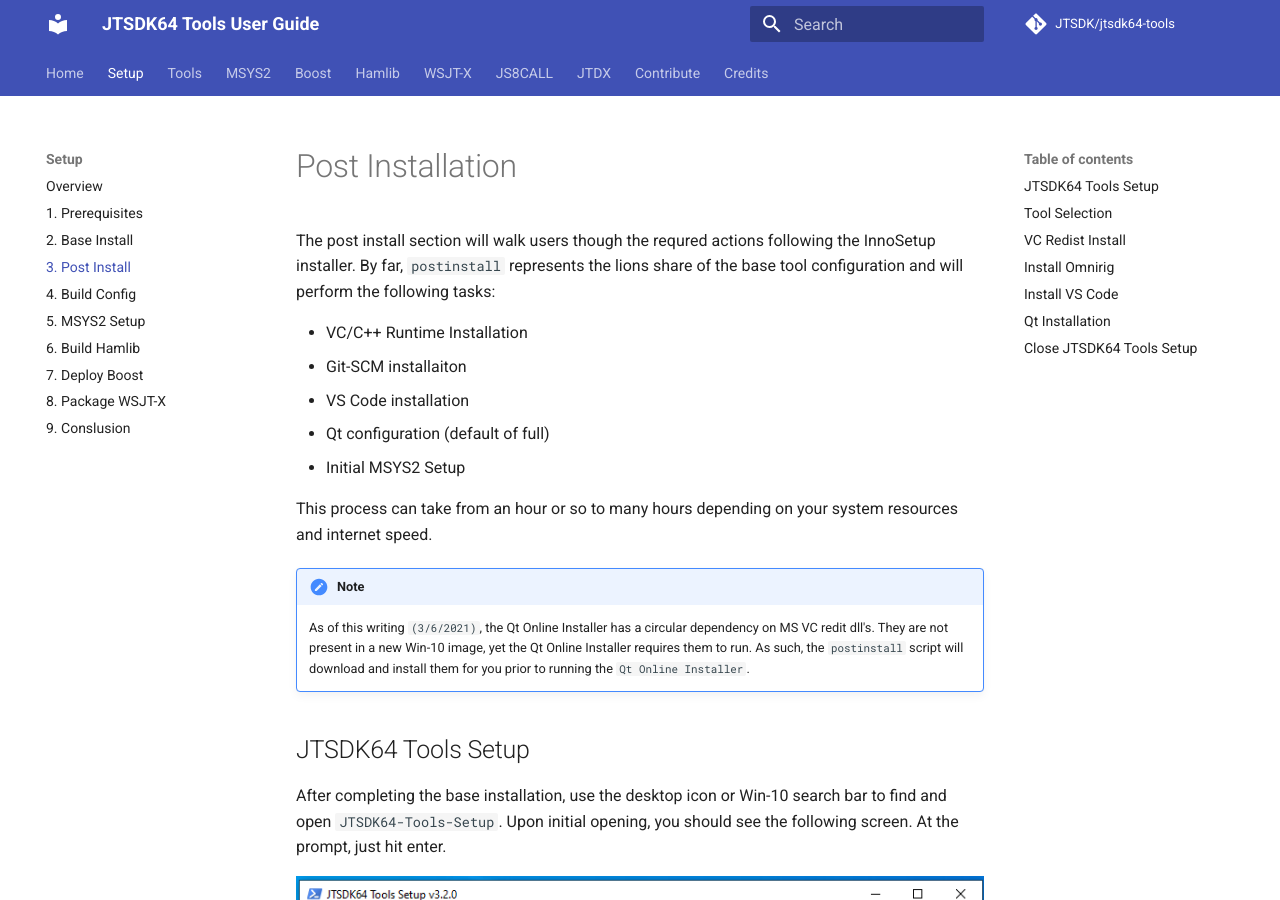
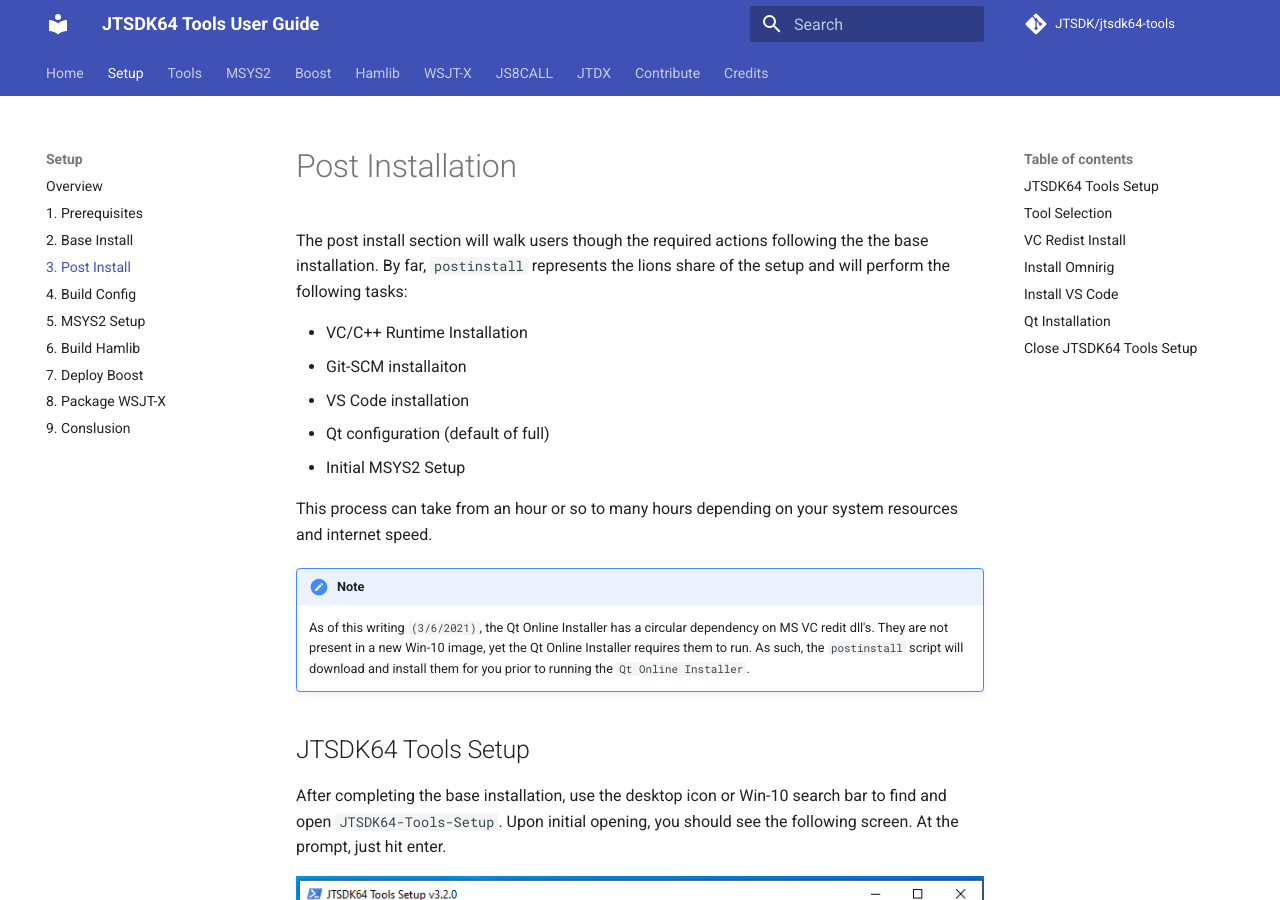
Before and after one commit to JTSDK/jtsdk64-tools, an MkDocs documentation site: the page built from docs/setup/postinstall.md, in a window 1280 px wide and 900 px high. Built offline with MkDocs 1.6.1 and Material for MkDocs 9.7.7, drawn with Linux system fonts in a browser that asks for light colours; comment, search, counter and statistics services are not loaded.

Commit message:
Update postinstall section

```diff
--- a/docs/setup/postinstall.md
+++ b/docs/setup/postinstall.md
@@ -1,6 +1,6 @@
 # Post Installation
 
-The post install section will walk users though the requred actions following the InnoSetup installer. By far, `postinstall` represents the lions share of the base tool configuration and will perform the following tasks:
+The post install section will walk users though the required actions following the the base installation. By far, `postinstall` represents the lions share of the setup and will perform the following tasks:
 
 - VC/C++ Runtime Installation
 - Git-SCM installaiton
```
